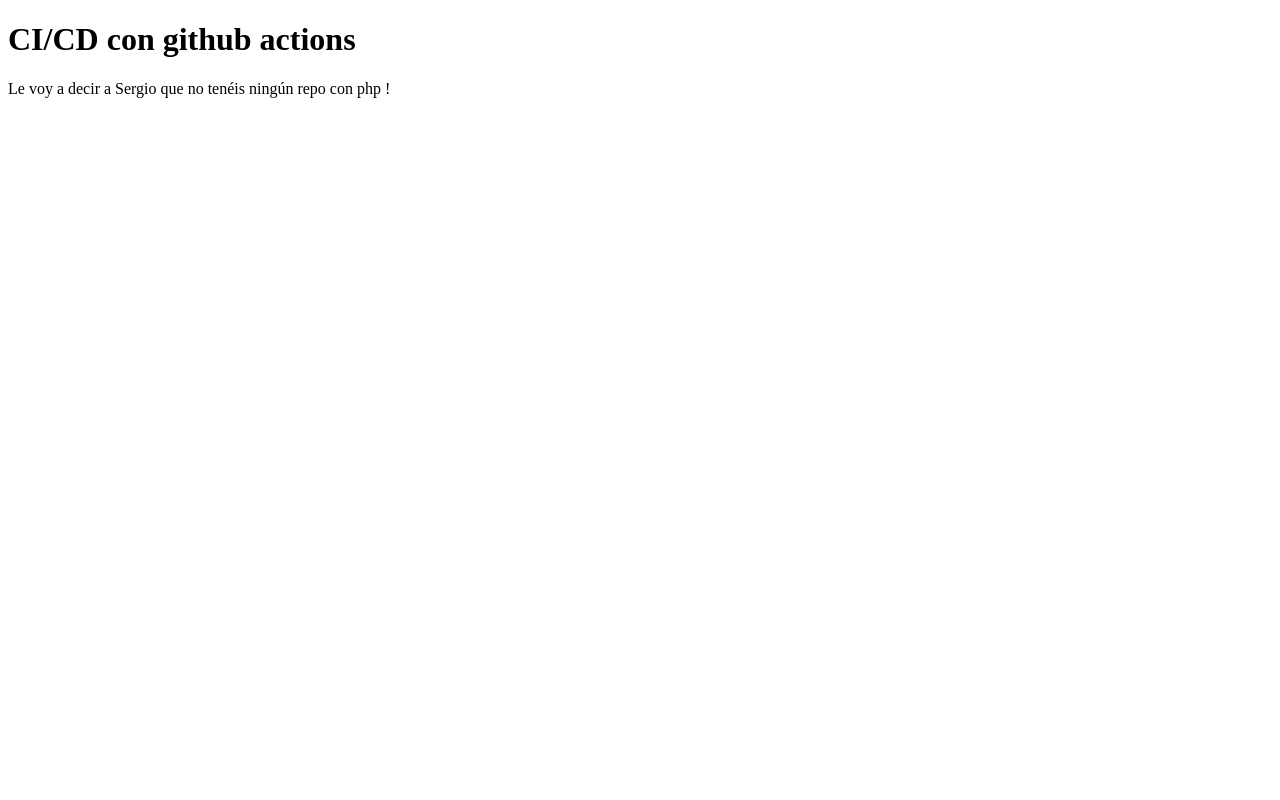
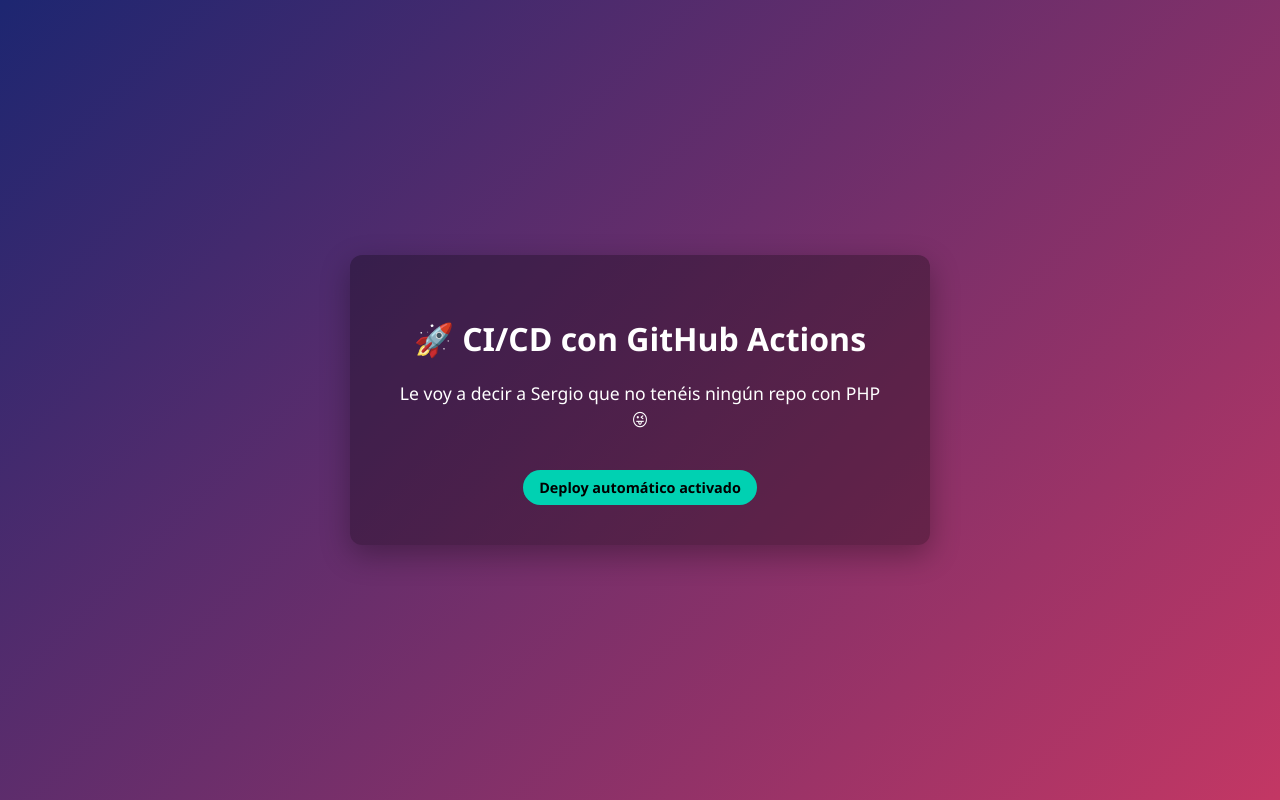
Before and after one commit to AminaEss/CICDphp, a PHP site: page / in a window 1280 px wide. Run offline with PHP 8.4, Linux system fonts and the light colour scheme.

Commit message:
Update index.php for language and styling enhancements

```diff
--- a/index.php
+++ b/index.php
@@ -1,14 +1,67 @@
 <!DOCTYPE html>
-<html lang="en">
+<html lang="es">
 <head>
     <meta charset="UTF-8">
     <meta name="viewport" content="width=device-width, initial-scale=1.0">
-    <title>CICD con actions</title>
+    <title>CI/CD con GitHub Actions</title>
+
+    <style>
+        body {
+            margin: 0;
+            padding: 0;
+            font-family: 'Segoe UI', Tahoma, Geneva, Verdana, sans-serif;
+            background: linear-gradient(135deg, #1d2671, #c33764);
+            height: 100vh;
+            display: flex;
+            align-items: center;
+            justify-content: center;
+            color: #fff;
+        }
+
+        .container {
+            background: rgba(0, 0, 0, 0.3);
+            padding: 40px;
+            border-radius: 12px;
+            text-align: center;
+            max-width: 500px;
+            box-shadow: 0 10px 30px rgba(0, 0, 0, 0.3);
+        }
+
+        h1 {
+            margin-bottom: 20px;
+            font-size: 2rem;
+        }
+
+        p {
+            font-size: 1.1rem;
+            line-height: 1.5;
+        }
+
+        .badge {
+            display: inline-block;
+            margin-top: 20px;
+            padding: 8px 16px;
+            background-color: #00d1b2;
+            color: #000;
+            border-radius: 20px;
+            font-weight: bold;
+            font-size: 0.9rem;
+        }
+    </style>
 </head>
 <body>
-    <h1>CI/CD con github actions</h1>
-    <?php
-    echo 'Le voy a decir a Sergio que no tenéis ningún repo con php !';
-    ?>
+    <div class="container">
+        <h1>🚀 CI/CD con GitHub Actions</h1>
+
+        <p>
+            <?php
+                echo 'Le voy a decir a Sergio que no tenéis ningún repo con PHP 😜';
+            ?>
+        </p>
+
+        <div class="badge">
+            Deploy automático activado
+        </div>
+    </div>
 </body>
 </html>
```
